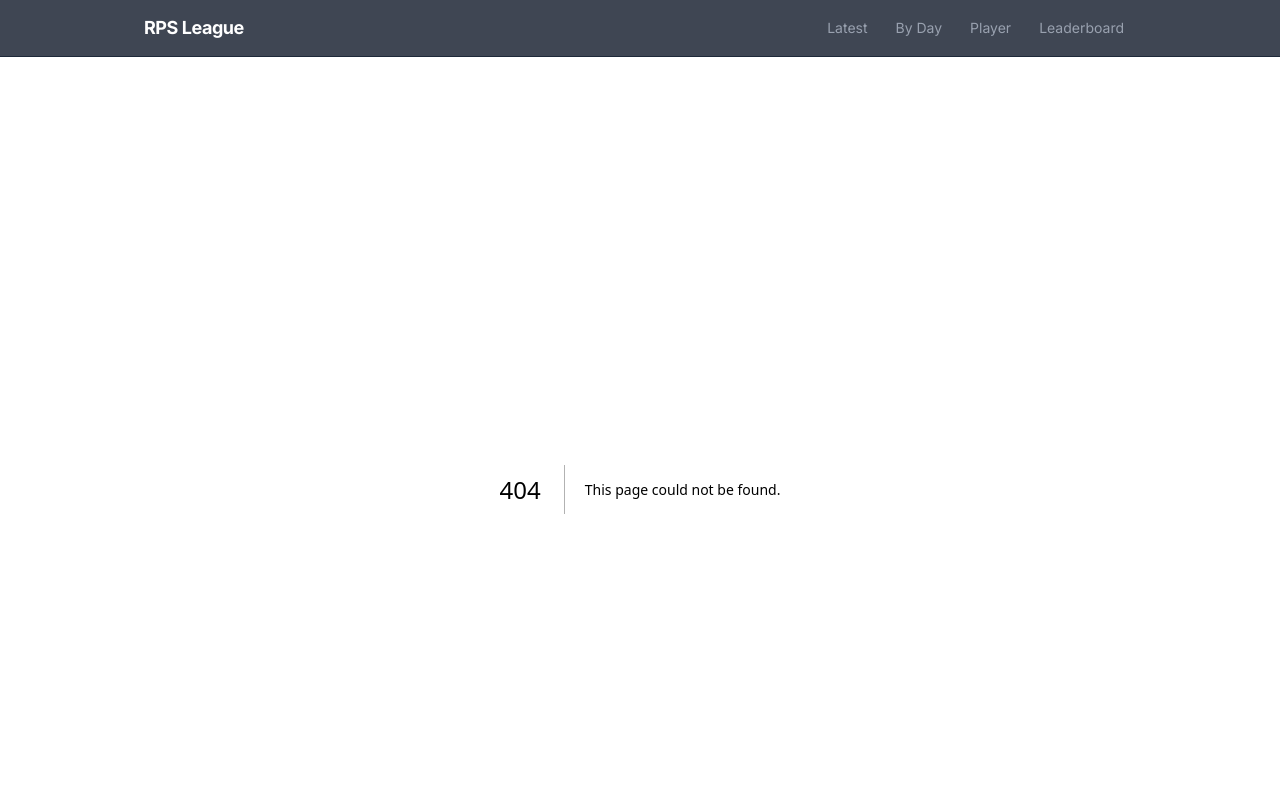
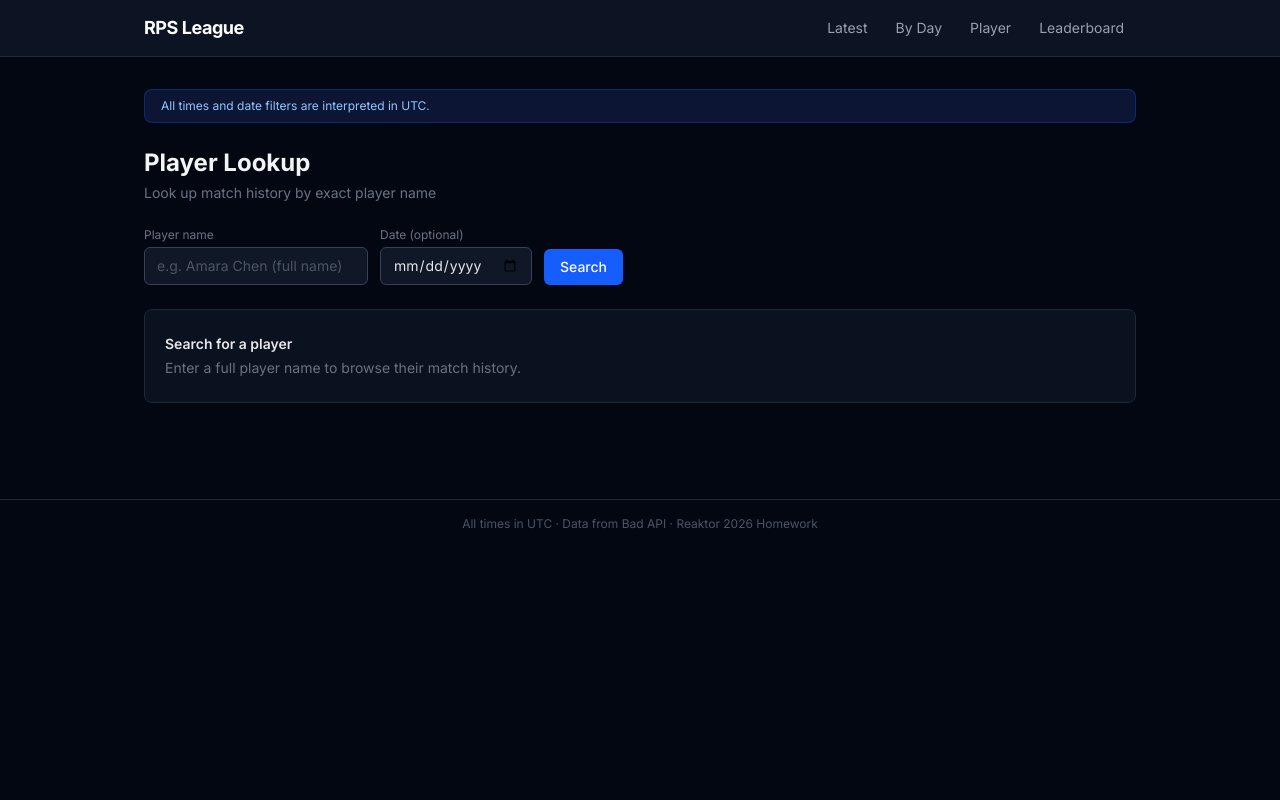
Before and after one commit to MykolaDotsenko/reaktor-rps-league, a Next.js app: page /player in a window 1280 px wide. Before the commit this address had no page. Shown: the top 800 px of the page. Built offline with nearby package versions, Linux system fonts and the light colour scheme.

Commit message:
add player page with exact name lookup and outcome badges

```diff
--- /dev/null
+++ b/src/app/player/page.tsx
@@ -0,0 +1,68 @@
+import { MatchTable } from '@/components/MatchTable';
+import { PlayerSearchForm } from '@/components/PlayerSearchForm';
+import { UtcNotice } from '@/components/UtcNotice';
+import { EmptyState } from '@/components/EmptyState';
+import { getMatches } from '@/lib/data';
+import { getMatchesByPlayer } from '@/lib/queries';
+import { isValidDate } from '@/lib/utc';
+
+export const dynamic = 'force-dynamic';
+
+interface Props {
+  searchParams: Promise<{ name?: string; date?: string }>;
+}
+
+export default async function PlayerPage({ searchParams }: Props) {
+  const params = await searchParams;
+
+  const name = params.name?.trim() || '';
+  const rawDate = params.date || '';
+  const date = rawDate && isValidDate(rawDate) ? rawDate : '';
+  const invalidDate = rawDate !== '' && !isValidDate(rawDate);
+
+  const matches = name
+    ? getMatchesByPlayer(getMatches(), name, date || undefined)
+    : [];
+
+  return (
+    <div className="space-y-6">
+      <UtcNotice />
+
+      <div>
+        <h1 className="text-2xl font-bold">Player Lookup</h1>
+        <p className="mt-1 text-sm text-gray-500">
+          Look up match history by exact player name
+        </p>
+      </div>
+
+      <PlayerSearchForm initialName={name} initialDate={date} />
+
+      {invalidDate && (
+        <p className="text-sm text-red-400">Invalid date format. Use YYYY-MM-DD.</p>
+      )}
+
+      {name ? (
+        <>
+          <p className="text-sm text-gray-500">
+            {matches.length} match{matches.length !== 1 ? 'es' : ''} found for
+            {' '}&quot;{name}&quot;{date ? ` on ${date}` : ''}
+          </p>
+
+          {matches.length > 0 ? (
+            <MatchTable matches={matches} highlightPlayer={name} />
+          ) : (
+            <EmptyState
+              title="No matches found"
+              description="Check the spelling — this is an exact name match. Try a name like &quot;Amara Chen&quot;."
+            />
+          )}
+        </>
+      ) : (
+        <EmptyState
+          title="Search for a player"
+          description="Enter a full player name to browse their match history."
+        />
+      )}
+    </div>
+  );
+}
```
